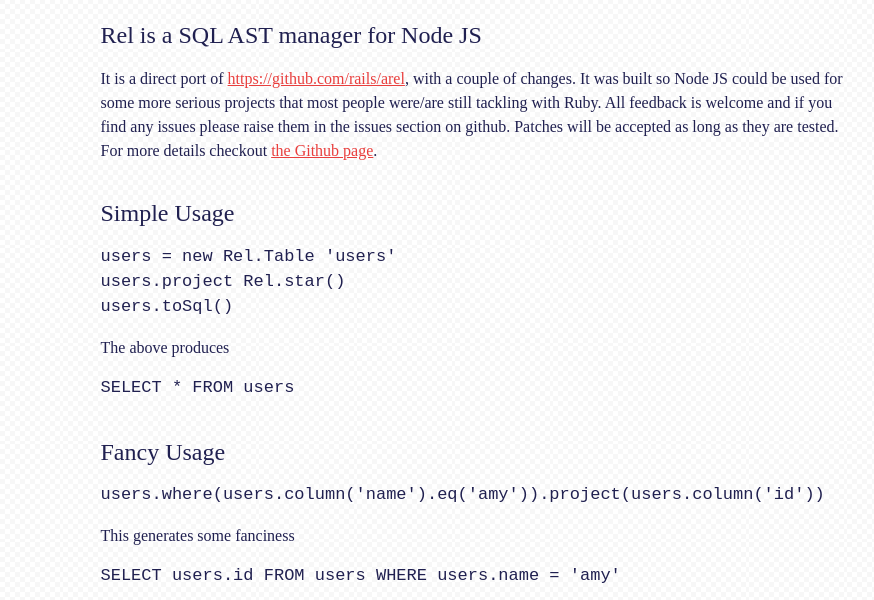
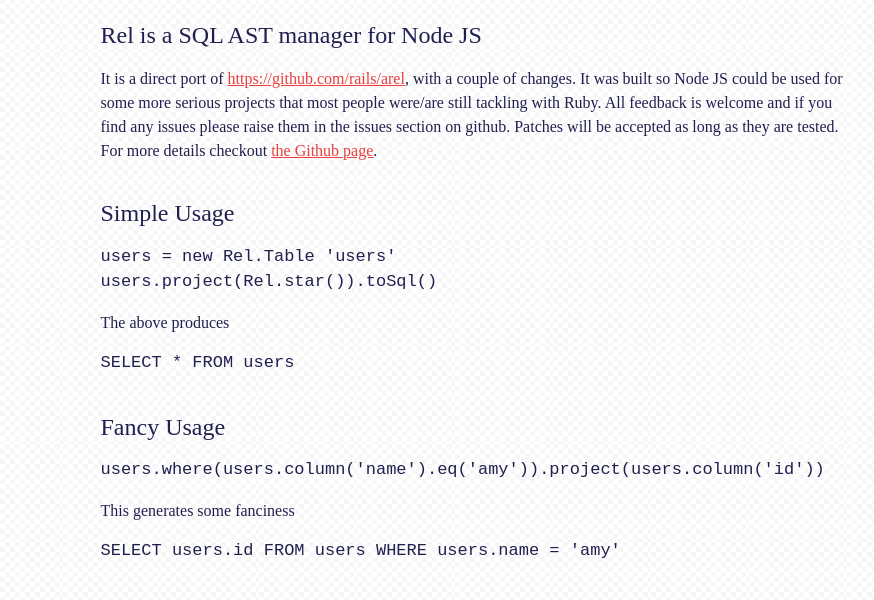
Before and after one commit to yang/rel, a plain HTML site: page index.html in a window 1280 px wide. Shown: the part 146-746 px from the top of the page, without its empty margins (233-1107 px from the left). Drawn offline with Linux system fonts and the light colour scheme.

Commit message:
Fixed up example

```diff
--- a/index.html
+++ b/index.html
@@ -25,8 +25,7 @@
         <p class='large'>It is a direct port of <a href="https://github.com/rails/arel">https://github.com/rails/arel</a>, with a couple of changes. It was built so Node JS could be used for some more serious projects that most people were/are still tackling with Ruby. All feedback is welcome and if you find any issues please raise them in the issues section on github. Patches will be accepted as long as they are tested. For more details checkout <a href="https://github.com/cjwoodward/rel">the Github page</a>.</p>
         <h2>Simple Usage</h2>
         <pre><code>users = new Rel.Table 'users'
-users.project Rel.star()
-users.toSql()</code></pre>
+users.project(Rel.star()).toSql()</code></pre>
         <p>The above produces</p>
         <pre><code>SELECT * FROM users</pre></code>
         <h2>Fancy Usage</h2>
```
